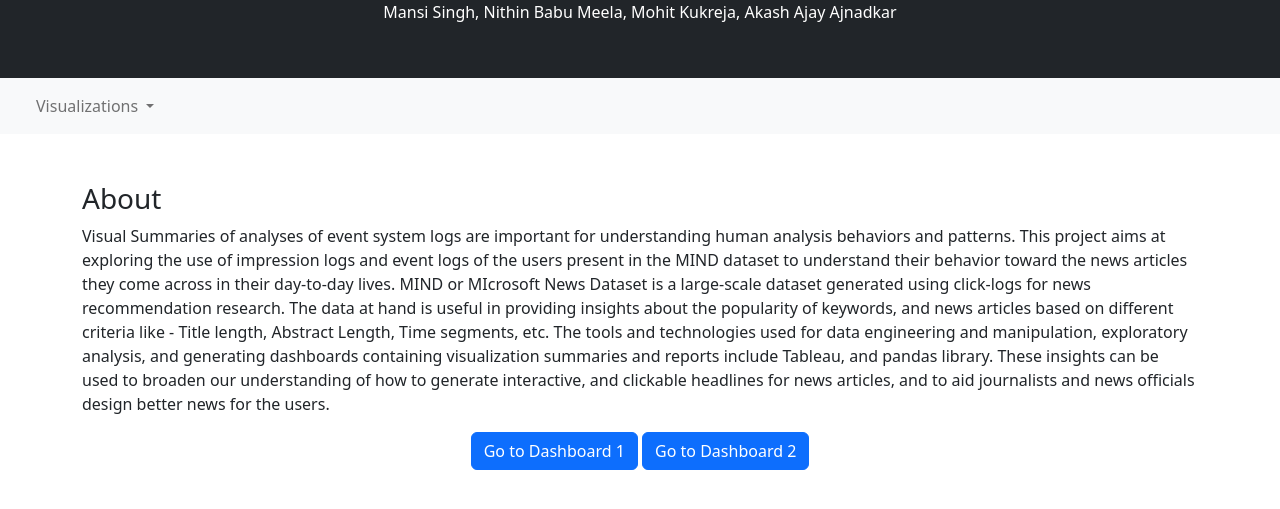
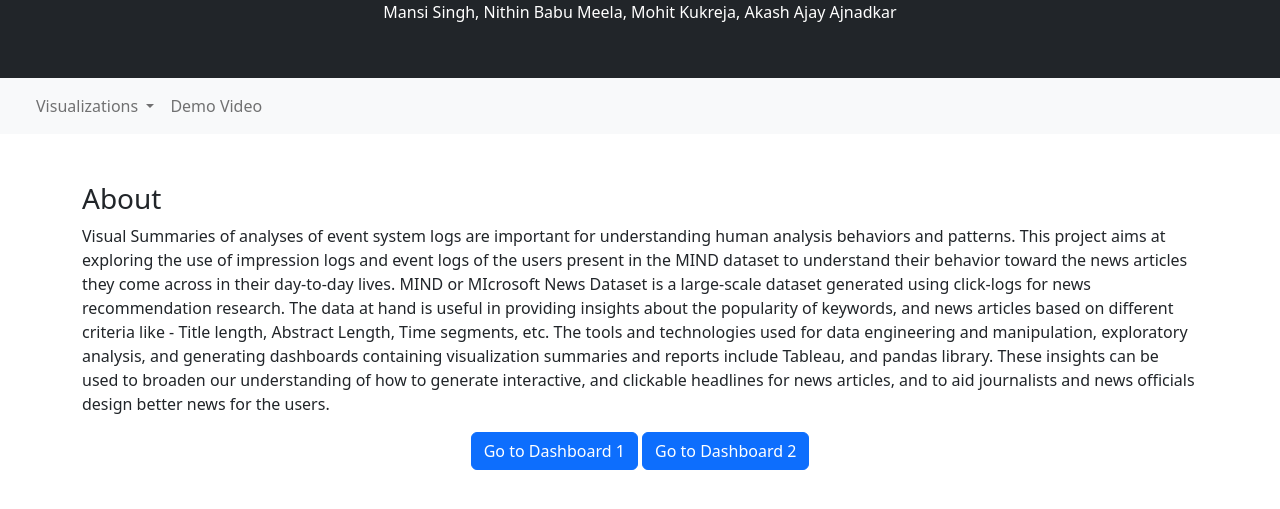
Before and after one commit to singh-mansi/mindvisual.github.io, a plain HTML site: page index.html in a window 1280 px wide. Shown: the part 101-610 px from the top of the page. Drawn offline with nearby package versions, Linux system fonts and the light colour scheme.

Commit message:
Update index.html

```diff
--- a/index.html
+++ b/index.html
@@ -33,6 +33,10 @@
             </ul>
           </li>
 
+          <li class="nav-item">
+            <a class="nav-link" href="https://youtu.be/IWR9UvfeIqU
+            ">Demo Video</a>
+          </li>
 
         </ul>
 
```
